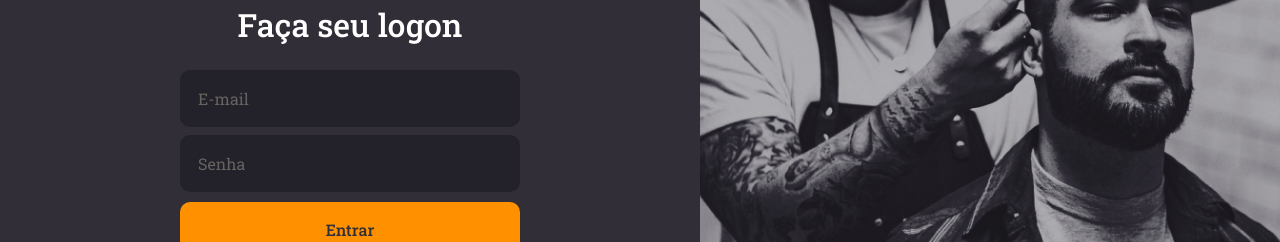
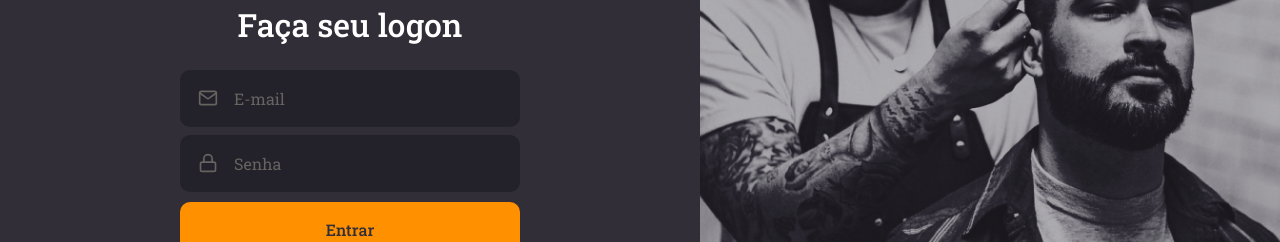
Before and after one commit to DouglasFuelber/gostack-gobarber-web, a React (Create React App) app: page / in a window 1280 px wide. Shown: the part 292-534 px from the top of the page. Built offline with nearby package versions, Linux system fonts and the light colour scheme.

Commit message:
Created components from SignIn form

```diff
--- /dev/null
+++ b/src/components/Button/index.tsx
@@ -0,0 +1,13 @@
+import React, { ButtonHTMLAttributes } from 'react';
+
+import { Container } from './styles';
+
+type ButtonProps = ButtonHTMLAttributes<HTMLButtonElement>;
+
+const Button: React.FC<ButtonProps> = ({ children, ...rest }) => (
+  <Container type="button" {...rest}>
+    {children}
+  </Container>
+);
+
+export default Button;
--- /dev/null
+++ b/src/components/Button/styles.ts
@@ -0,0 +1,19 @@
+import styled from 'styled-components';
+import { shade } from 'polished';
+
+export const Container = styled.button`
+  background: #ff9000;
+  border: 0;
+  border-radius: 10px;
+  color: #312e38;
+  font-weight: 500;
+  height: 56px;
+  margin-top: 10px;
+  padding: 0 16px;
+  transition: background-color 0.2s;
+  width: 100%;
+
+  &:hover {
+    background: ${shade(0.2, '#ff9000')};
+  }
+`;
--- /dev/null
+++ b/src/components/Input/index.tsx
@@ -0,0 +1,18 @@
+import React, { InputHTMLAttributes } from 'react';
+import { IconBaseProps } from 'react-icons';
+
+import { Container } from './styles';
+
+interface InputProps extends InputHTMLAttributes<HTMLInputElement> {
+  name: string;
+  icon?: React.ComponentType<IconBaseProps>;
+}
+
+const Input: React.FC<InputProps> = ({ icon: Icon, ...rest }) => (
+  <Container>
+    {Icon && <Icon size={20} />}
+    <input {...rest} />
+  </Container>
+);
+
+export default Input;
--- /dev/null
+++ b/src/components/Input/styles.ts
@@ -0,0 +1,31 @@
+import styled from 'styled-components';
+
+export const Container = styled.div`
+  align-items: center;
+  background: #232129;
+  border: 2px solid #232129;
+  border-radius: 10px;
+  color: #666360;
+  display: flex;
+  padding: 16px;
+  width: 100%;
+
+  & + div {
+    margin-top: 8px;
+  }
+
+  svg {
+    margin-right: 16px;
+  }
+
+  input {
+    background: transparent;
+    border: 0;
+    color: #f4ede8;
+    flex: 1;
+
+    &::placeholder {
+      color: #666360;
+    }
+  }
+`;
--- a/src/pages/SignIn/index.tsx
+++ b/src/pages/SignIn/index.tsx
@@ -1,7 +1,10 @@
 import React from 'react';
-import { FiLogIn } from 'react-icons/fi';
+import { FiLogIn, FiMail, FiLock } from 'react-icons/fi';
 
 import logoImg from '../../assets/logo.svg';
+
+import Input from '../../components/Input';
+import Button from '../../components/Button';
 
 import { Container, Content, Background } from './styles';
 
@@ -13,11 +16,15 @@
       <form>
         <h1>Faça seu logon</h1>
 
-        <input placeholder="E-mail" />
+        <Input name="email" placeholder="E-mail" icon={FiMail} />
+        <Input
+          name="password"
+          type="password"
+          placeholder="Senha"
+          icon={FiLock}
+        />
 
-        <input type="password" placeholder="Senha" />
-
-        <button type="submit">Entrar</button>
+        <Button type="submit">Entrar</Button>
 
         <a href="/forgot">Esqueci minha senha</a>
       </form>
--- a/src/pages/SignIn/styles.ts
+++ b/src/pages/SignIn/styles.ts
@@ -24,40 +24,6 @@
 
     h1 {
       margin-bottom: 24px;
-    }
-
-    input {
-      background: #232129;
-      border: 2px solid #232129;
-      border-radius: 10px;
-      color: #f4ede8;
-      padding: 16px;
-      width: 100%;
-
-      &::placeholder {
-        color: #666360;
-      }
-
-      & + input {
-        margin-top: 8px;
-      }
-    }
-
-    button {
-      background: #ff9000;
-      border: 0;
-      border-radius: 10px;
-      color: #312e38;
-      font-weight: 500;
-      height: 56px;
-      margin-top: 10px;
-      padding: 0 16px;
-      transition: background-color 0.2s;
-      width: 100%;
-
-      &:hover {
-        background: ${shade(0.2, '#ff9000')};
-      }
     }
 
     a {
```
Also changed, not shown: .eslintrc.json.
